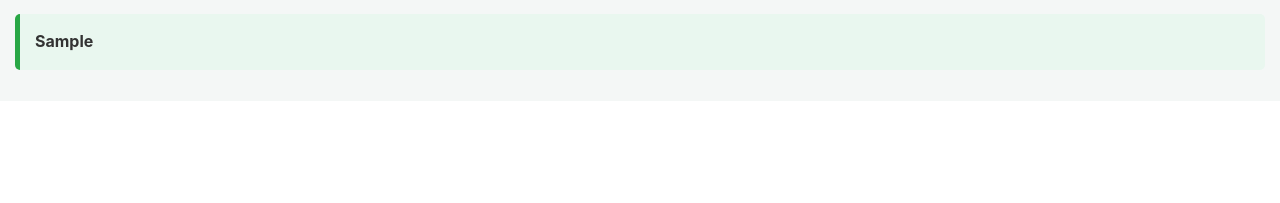
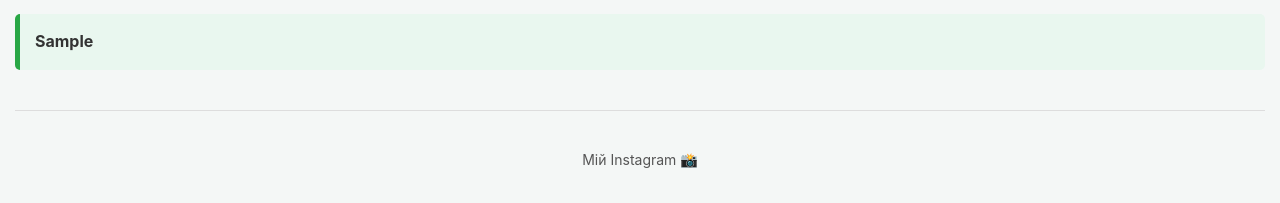
Before and after one commit to IsNazar11/geocalc-flask-app, a Flask app: template templates/index.html in a window 1280 px wide. Shown: the part 1655-1858 px from the top of the page. Before the commit the page ends 1725 px from the top, so only its background shows below. Run offline with Flask 3, Linux system fonts and the light colour scheme; the template is opened without the code that fills it: most values are stand-ins (such as "Sample title", 1, 10 or a date in 2020).

Commit message:
Add files via upload

```diff
--- a/static/css/style.css
+++ b/static/css/style.css
@@ -103,3 +103,20 @@ button:hover {
         padding: 15px;
     }
 }
+
+footer {
+    text-align: center;
+    margin-top: 40px;
+    padding-top: 20px;
+    border-top: 1px solid #ddd;
+}
+
+.footer-link a {
+    font-size: 14px;
+    color: #555;
+    text-decoration: none;
+}
+
+.footer-link a:hover {
+    text-decoration: underline;
+}
--- a/templates/index.html
+++ b/templates/index.html
@@ -71,5 +71,13 @@
     <p class="result"><b>{{ ogz_result | safe }}</b></p>
 {% endif %}
 
+<footer>
+        <p class="footer-link">
+            <a href="https://www.instagram.com/nazariskov" target="_blank" rel="noopener noreferrer">
+                Мій Instagram 📸
+            </a>
+        </p>
+    </footer>
+
 </body>
 </html>
```
